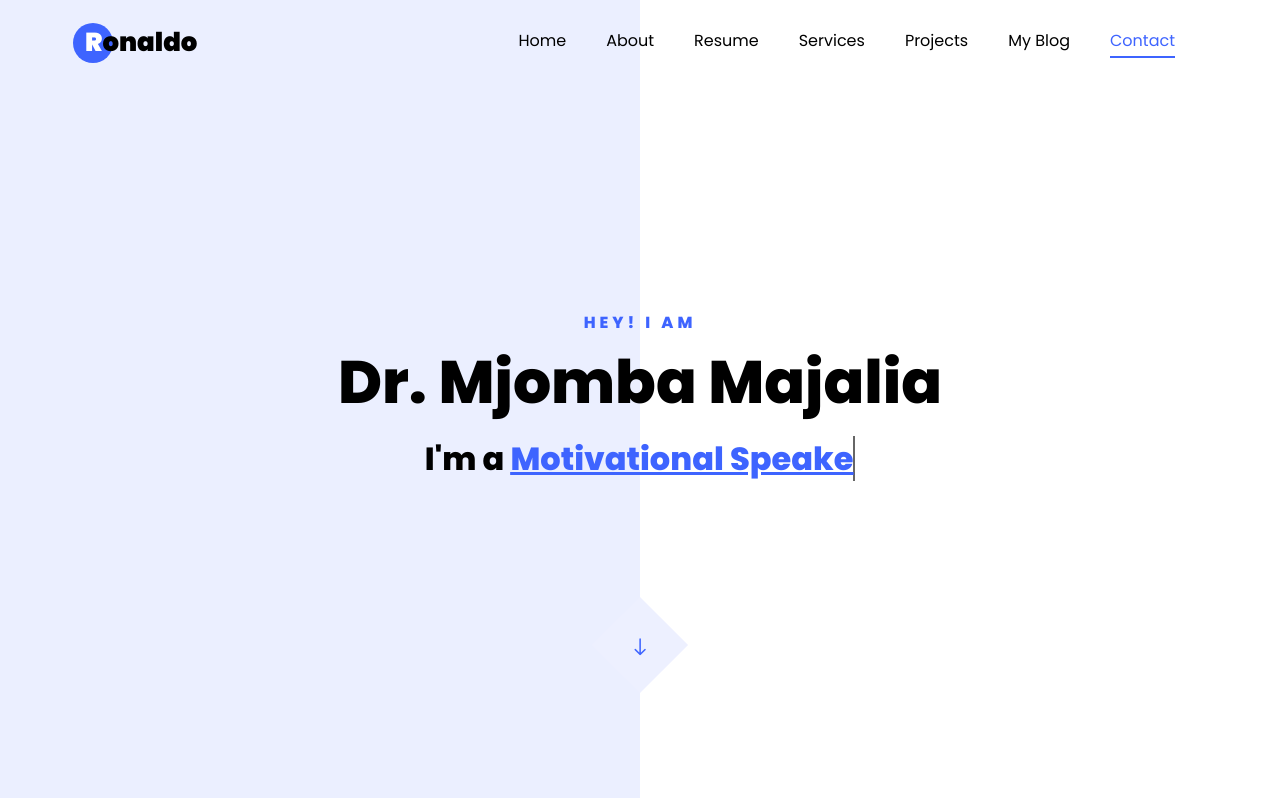
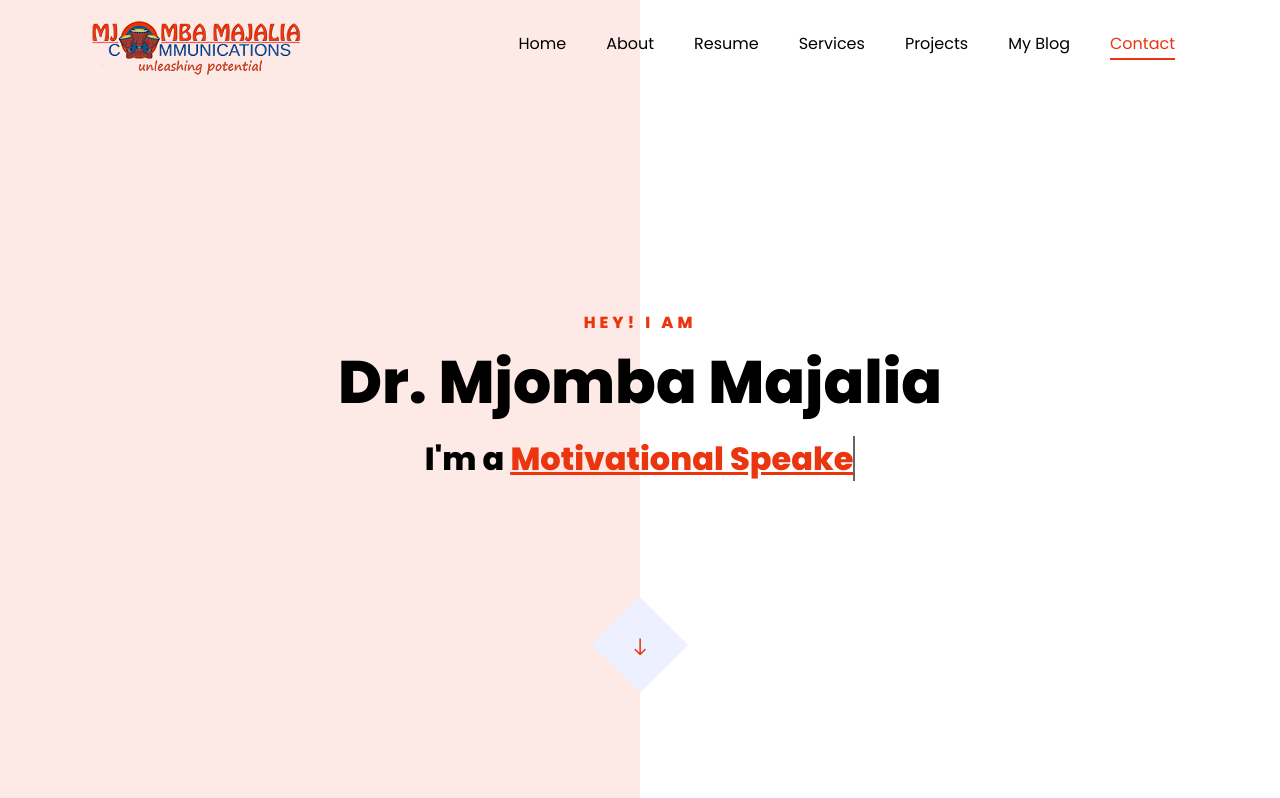
Before and after one commit to githumbi/mjomba-majalia-site, a plain HTML site: page index.html in a window 1280 px wide. Shown: the top 798 px of the page. Drawn offline with Linux system fonts and the light colour scheme; files whose address does not match are found by name.

Commit message:
change color to #EA350E

```diff
--- a/index.html
+++ b/index.html
@@ -29,7 +29,7 @@
 
 	<nav class="navbar navbar-expand-lg navbar-dark ftco_navbar ftco-navbar-light site-navbar-target" id="ftco-navbar">
 		<div class="container">
-			<a class="navbar-brand" href="index.html"><span>R</span>onaldo</a>
+			<a  href="index.html"><img src="images/mjomba-logo.png" alt="" class="img-responsive"></a>
 			<button class="navbar-toggler js-fh5co-nav-toggle fh5co-nav-toggle" type="button" data-toggle="collapse"
 				data-target="#ftco-nav" aria-controls="ftco-nav" aria-expanded="false" aria-label="Toggle navigation">
 				<span class="oi oi-menu"></span> Menu
--- a/scss/style.scss
+++ b/scss/style.scss
@@ -7,7 +7,7 @@ $white: #fff;
 $black: #000000;
 $darken: #232931;
 
-$primary: #3e64ff;
+$primary: #EA350E;
 $secondary: #a0f669;
 
 
```
Also changed, not shown: css/style.css, images/mjomba-logo.png (added), images/partner-1.png (deleted), images/partner-2.png (deleted), images/partner-3.png (deleted), images/partner-4.png (deleted), images/partner-5.png (deleted).
